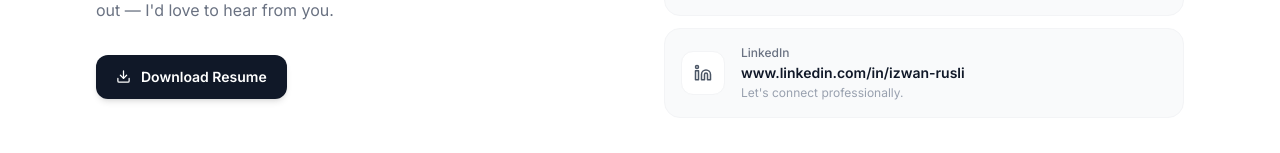
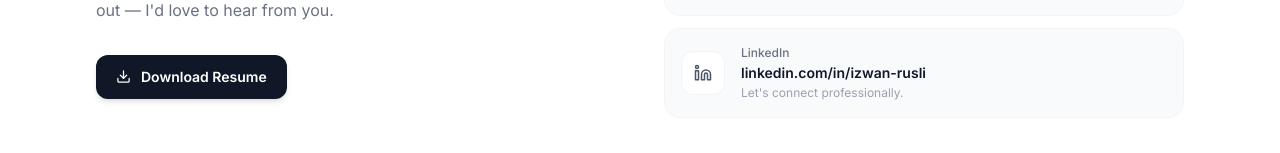
Before and after one commit to izwanrusli/zwannsite, a React (Vite) app: page / in a window 1280 px wide. Shown: the part 3690-3843 px from the top of the page. Built offline with nearby package versions, Linux system fonts and the light colour scheme.

Commit message:
fix: drop www from LinkedIn URL

```diff
--- a/src/data/socials.js
+++ b/src/data/socials.js
@@ -4,7 +4,7 @@
 const socials = {
   email: 'izwanrusli8@gmail.com',
   github: 'https://github.com/izwanrusli',
-  linkedin: 'https://www.linkedin.com/in/izwan-rusli',
+  linkedin: 'https://linkedin.com/in/izwan-rusli',
   resume: '/izwan-resume-2025.pdf',
 };
 
```
